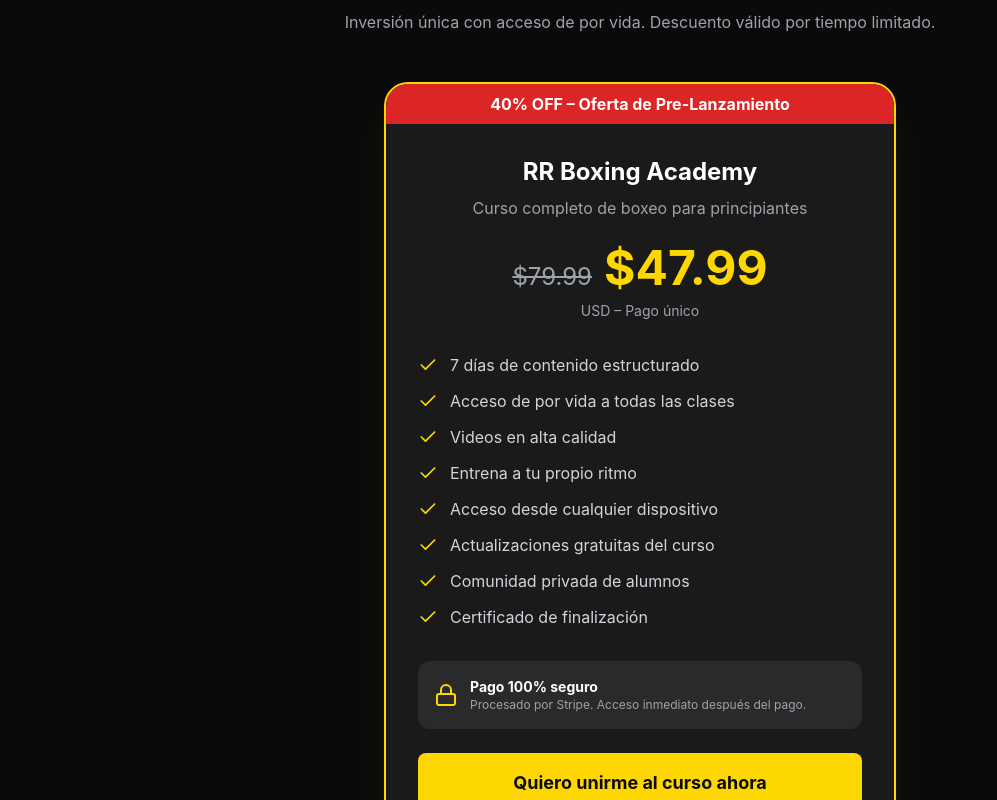
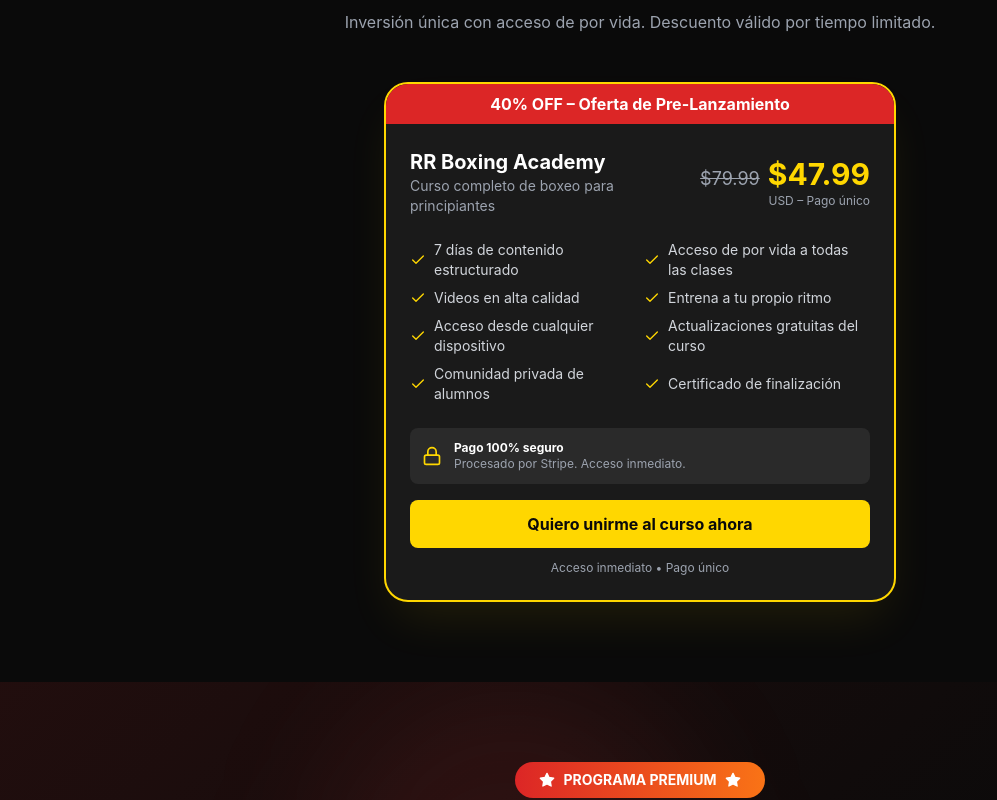
Before and after one commit to diegorf2607/RR-Boxing, a Next.js app: page / in a window 1280 px wide. Shown: the part 4681-5481 px from the top of the page, without its empty margins (0-997 px from the left). Built offline with nearby package versions, Linux system fonts and the light colour scheme.

Commit message:
style: make pricing card more compact with 2-column layout

```diff
--- a/components/Pricing.tsx
+++ b/components/Pricing.tsx
@@ -33,50 +33,48 @@ export default function Pricing() {
             </div>
 
             {/* Content */}
-            <div className="p-8">
-              {/* Title */}
-              <h3 className="text-2xl font-bold text-center mb-2">RR Boxing Academy</h3>
-              <p className="text-neutral text-center mb-6">
-                Curso completo de boxeo para principiantes
-              </p>
-
-              {/* Price */}
-              <div className="text-center mb-8">
-                <span className="text-2xl text-neutral line-through mr-3">$79.99</span>
-                <span className="text-5xl font-bold text-accent">$47.99</span>
-                <p className="text-neutral text-sm mt-2">USD – Pago único</p>
+            <div className="p-6">
+              {/* Title & Price Row */}
+              <div className="flex flex-col md:flex-row md:items-center md:justify-between gap-4 mb-6">
+                <div>
+                  <h3 className="text-xl font-bold">RR Boxing Academy</h3>
+                  <p className="text-neutral text-sm">Curso completo de boxeo para principiantes</p>
+                </div>
+                <div className="text-center md:text-right">
+                  <span className="text-lg text-neutral line-through mr-2">$79.99</span>
+                  <span className="text-3xl font-bold text-accent">$47.99</span>
+                  <p className="text-neutral text-xs">USD – Pago único</p>
+                </div>
               </div>
 
-              {/* Features */}
-              <ul className="space-y-3 mb-8">
+              {/* Features Grid */}
+              <div className="grid grid-cols-1 md:grid-cols-2 gap-2 mb-6">
                 {features.map((feature, index) => (
-                  <li key={index} className="flex items-center gap-3">
-                    <Check className="w-5 h-5 text-accent flex-shrink-0" />
-                    <span className="text-neutral-light">{feature}</span>
-                  </li>
+                  <div key={index} className="flex items-center gap-2">
+                    <Check className="w-4 h-4 text-accent flex-shrink-0" />
+                    <span className="text-neutral-light text-sm">{feature}</span>
+                  </div>
                 ))}
-              </ul>
+              </div>
 
               {/* Security Badge */}
-              <div className="bg-dark-200 rounded-xl p-4 mb-6 flex items-center gap-3">
-                <Lock className="w-6 h-6 text-accent" />
+              <div className="bg-dark-200 rounded-lg p-3 mb-4 flex items-center gap-3">
+                <Lock className="w-5 h-5 text-accent" />
                 <div>
-                  <p className="font-bold text-white text-sm">Pago 100% seguro</p>
-                  <p className="text-neutral text-xs">
-                    Procesado por Stripe. Acceso inmediato después del pago.
-                  </p>
+                  <p className="font-bold text-white text-xs">Pago 100% seguro</p>
+                  <p className="text-neutral text-xs">Procesado por Stripe. Acceso inmediato.</p>
                 </div>
               </div>
 
               {/* CTA Button */}
               <Link
                 href="#"
-                className="btn-primary w-full flex items-center justify-center gap-2 text-lg py-4"
+                className="btn-primary w-full flex items-center justify-center gap-2 text-base py-3"
               >
                 Quiero unirme al curso ahora
               </Link>
 
-              <p className="text-center text-neutral text-sm mt-4">
+              <p className="text-center text-neutral text-xs mt-3">
                 Acceso inmediato • Pago único
               </p>
             </div>
```
